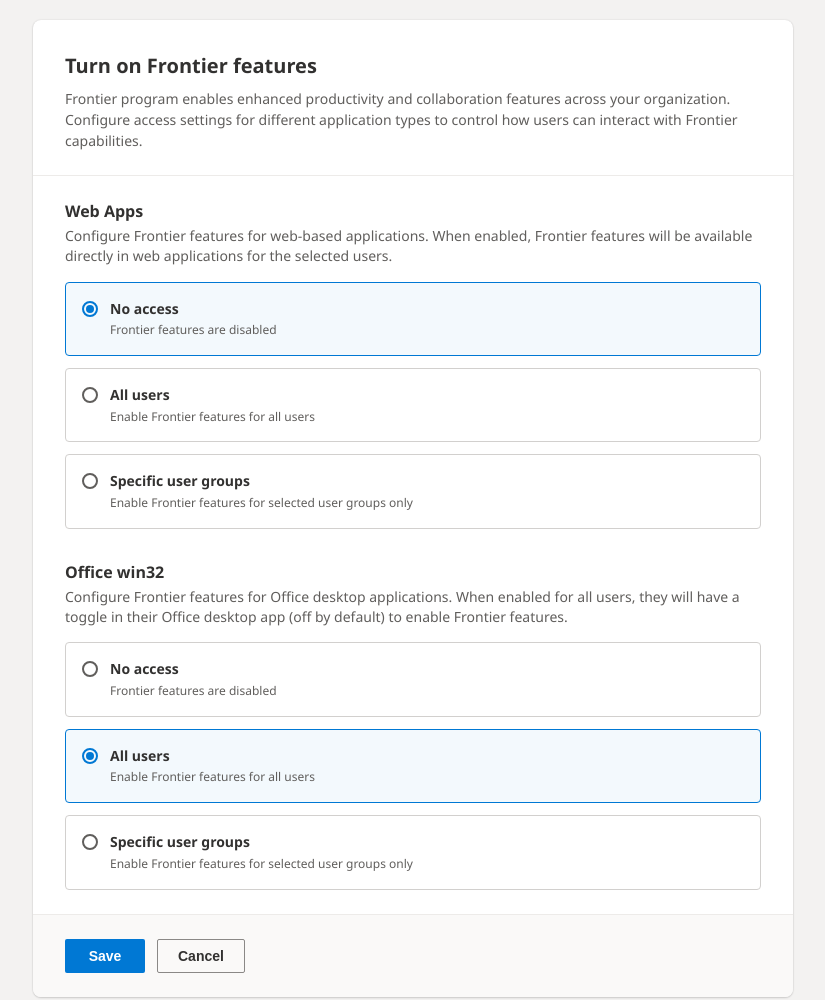
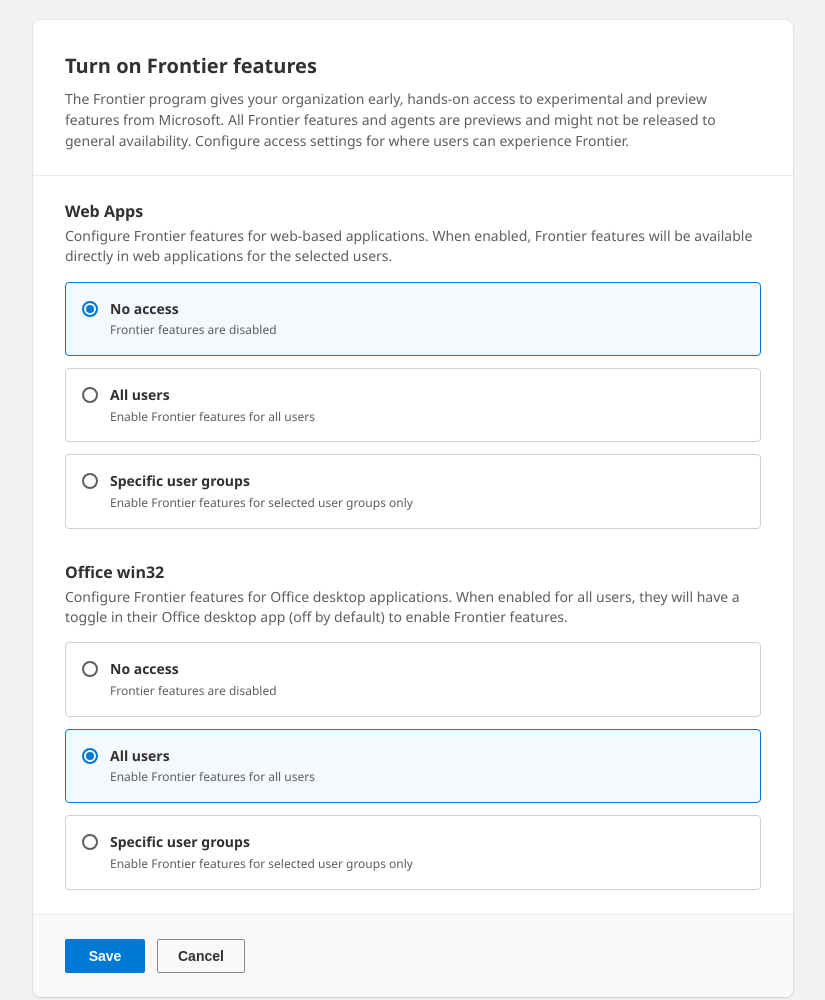
Before and after one commit to perfarny/frontier, a plain HTML site: page index.html in a window 1280 px wide. Shown: the whole page, without its empty margins (227-1052 px from the left). Drawn offline with Linux system fonts and the light colour scheme; a web font is replaced by a local one.

Commit message:
Revise Frontier program description in index.html
Updated description of the Frontier program to clarify its purpose and access settings.

```diff
--- a/index.html
+++ b/index.html
@@ -13,8 +13,8 @@
             <div class="control-header">
                 <h2 class="control-title">Turn on Frontier features</h2>
                 <p class="control-description">
-                    Frontier program enables enhanced productivity and collaboration features across your organization.
-                    Configure access settings for different application types to control how users can interact with Frontier capabilities.
+                    The Frontier program gives your organization early, hands-on access to experimental and preview features from Microsoft. All Frontier features and agents are previews and might not be released to general availability.
+                    Configure access settings for where users can experience Frontier.
                 </p>
             </div>
 
```
